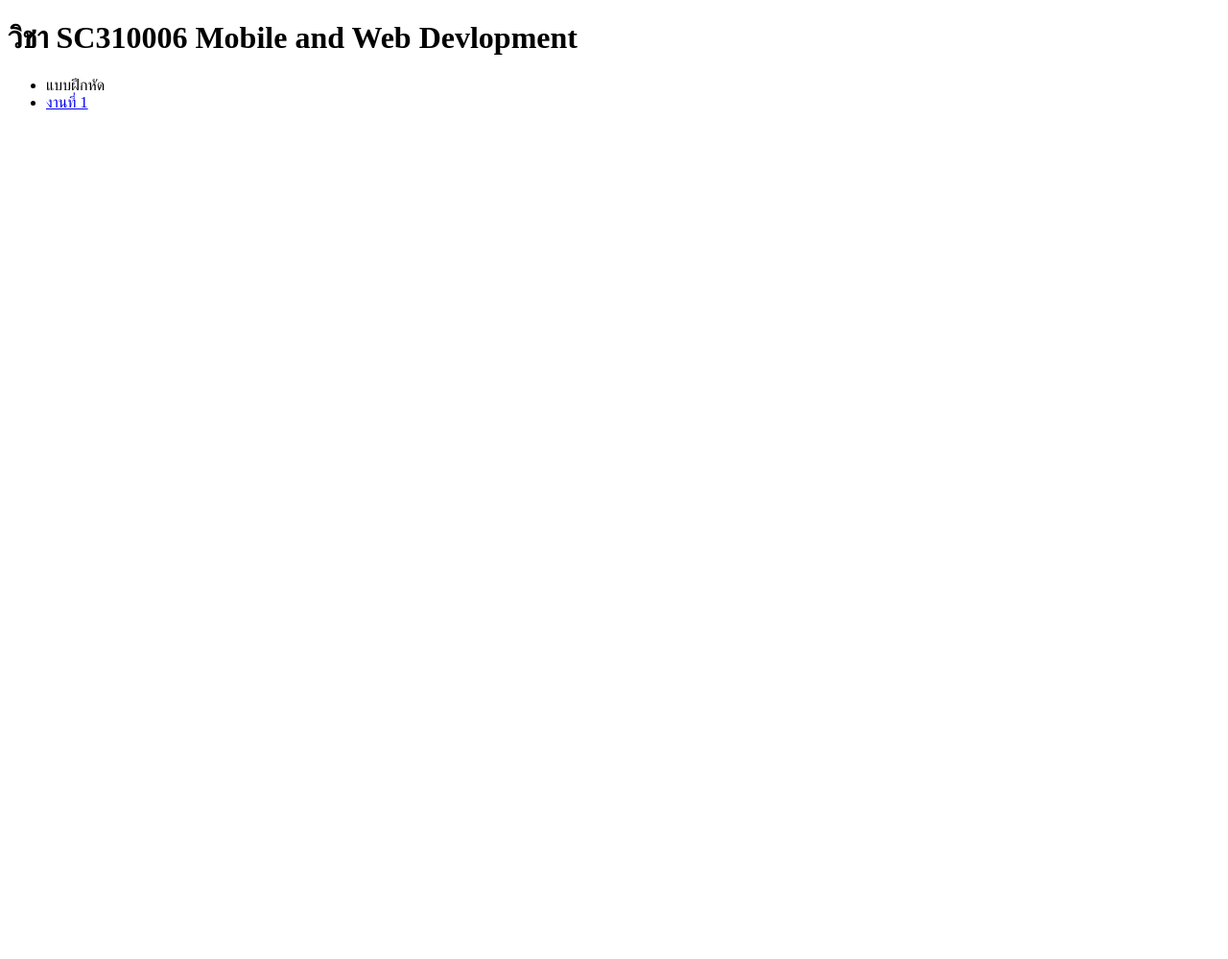
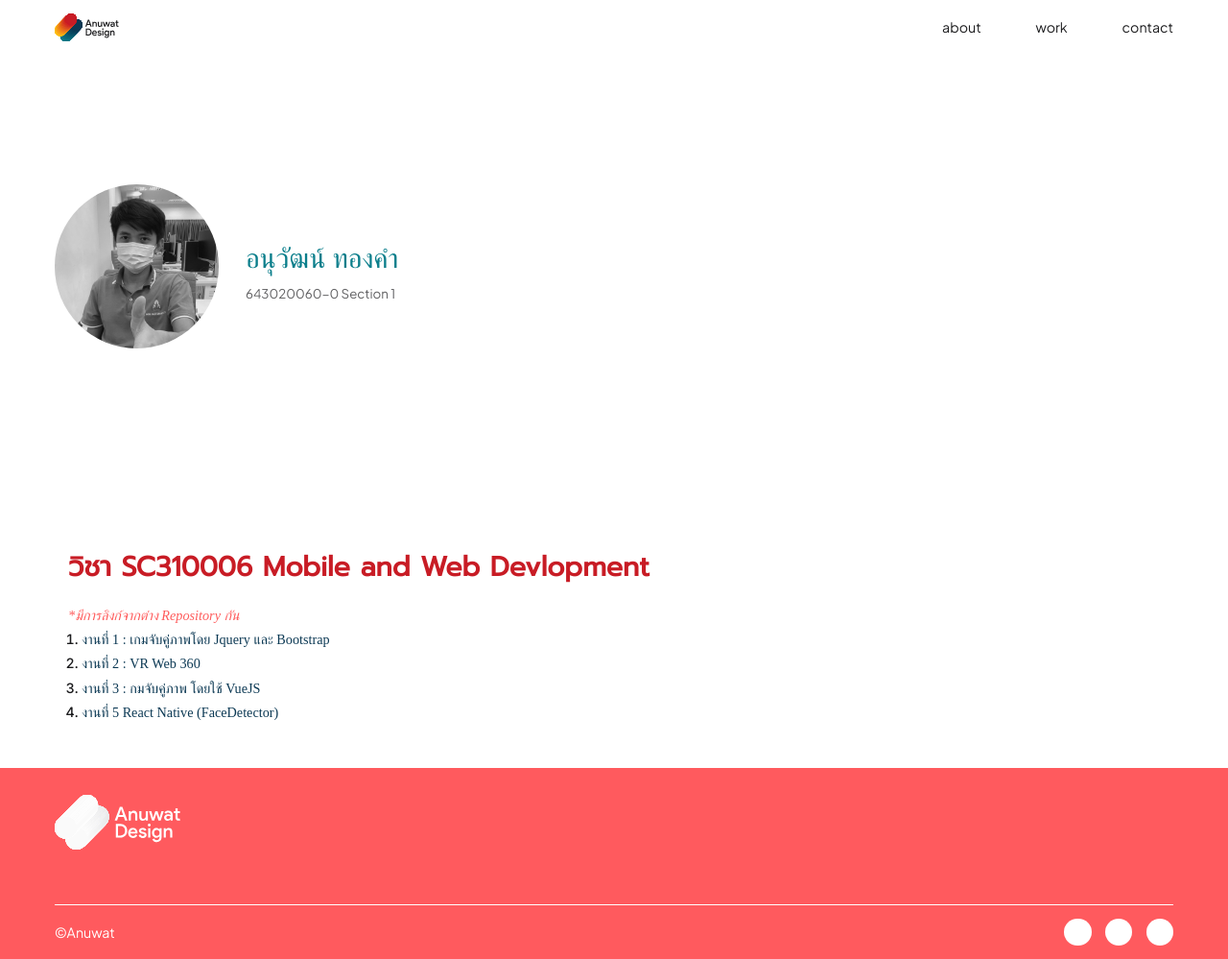
Before and after one commit to anuwat-thongkham/MobileApp, a plain HTML site: page index.html in a window 1280 px wide. Shown: the whole page at 96% size. Before the commit the page ends 800 px from the top, so only its background shows below. Drawn offline with nearby package versions, Linux system fonts and the light colour scheme; a web font is replaced by a local one.

Commit message:
complete work3

```diff
--- a/index.html
+++ b/index.html
@@ -1,21 +1,66 @@
 <!DOCTYPE html>
 <html lang="en">
+
 <head>
     <meta charset="UTF-8">
     <meta name="viewport" content="width=device-width, initial-scale=1.0">
-    <title>Document</title>
+
+    <link rel="stylesheet" href="/style/global.css">
+    <link rel="stylesheet" href="/style/navbar.css">
+    <link rel="stylesheet" href="/style/footer.css">
+    <link rel="stylesheet" href="/style/index.css">
+    <title>Anuwat Thongkham</title>
 </head>
+
 <body>
+    <div class="navbarContainer">
+        <div class="navbarWrapper">
+            <a class="navbarLogo" href="/index.html" title="Logo"></a>
+            <div class="navbarLinkContainer">
+                <a href="" class="navbarLink">about</a>
+                <a href="" class="navbarLink">work</a>
+                <a href="" class="navbarLink">contact</a>
+            </div>
+        </div>
+    </div>
     <div class="container">
+        <div class="secondSection">
+            <div class="wrapper">
+                <div class="bioContainer">
+                    <div class="profileImage"></div>
+                    <div class="bioName">อนุวัฒน์ ทองคำ</div>
+                    <div class="bioStudentData">643020060-0 Section 1</div>
+                </div>
+            </div>
+        </div>
         <div class="wrapper">
-            <h1 class="header">วิชา SC310006  Mobile and Web Devlopment</h1>
+            <h1 class="header">วิชา SC310006 Mobile and Web Devlopment</h1>
+            <p class="qoute">*มีการลิงก์จากต่าง Repository กัน</p>
             <div class="link-container">
-                <ul>
-                    <li>แบบฝึกหัด</li>
-                    <li><a href="./public/work1.html">งานที่ 1</a></li>
-                </ul>
+                <ol class="link">
+                    <li ><a class="link-item" href="./public/work1.html">งานที่ 1 : เกมจับคู่ภาพโดย Jquery และ Bootstrap</a></li>
+                    <li ><a class="link-item" href="https://anuwat-thongkham.github.io/aframe01/">งานที่ 2 : VR Web 360</a></li>
+                    <li ><a class="link-item" href="./public/work3.html">งานที่ 3 : กมจับคู่ภาพ โดยใช้ VueJS</a></li>
+                    <li ><a class="link-item" href="https://anuwat-thongkham.github.io/work5/">งานที่ 5 React Native (FaceDetector)</a></li>
+                </ol>
+            </div>
+        </div>
+    </div>
+    <div class="footerSection">
+        <div class="footerWrapper">
+            <div class="footerPrimaryContainer">
+                <a href="/index.html" class="footerLogo" title="Logo"></a>
+            </div>
+            <div class="footerSecondaryContainer">
+                <div class="footerCoppyRight">©Anuwat</div>
+                <div class="socailMediaContainer">
+                    <a href="" class="socialMedia" title="Socail Media"></a>
+                    <a href="" class="socialMedia" title="Socail Media"></a>
+                    <a href="" class="socialMedia" title="Socail Media"></a>
+                </div>
             </div>
         </div>
     </div>
 </body>
+
 </html>
--- /dev/null
+++ b/style/footer.css
@@ -0,0 +1,59 @@
+div.footerSection {
+    width: 100%;
+    height: calc(224 * var(--unit));
+    background: var(--primaryVariant);
+}
+
+div.footerWrapper {
+    width: calc(1312 * var(--unit));
+    height: 100%;
+    margin: 0 auto;
+}
+
+div.footerPrimaryContainer {
+    width: calc(1312 * var(--unit));
+    height: calc(160 * var(--unit));
+    display: flex;
+}
+
+a.footerLogo{
+    width: calc(153.6 * var(--unit));
+    height: calc(64 * var(--unit));
+    margin: calc(32 * var(--unit)) 0 0 0;
+    background: url("../asset/icon-white.svg") no-repeat center;
+    background-size: cover;
+    display: block;
+}
+div.footerSecondaryContainer {
+    width: calc(1312 * var(--unit));
+    height: calc(64 * var(--unit));
+    border-top: calc(1 * var(--unit)) solid var(--mono100);
+    display: flex;
+    align-items: center;
+}
+
+div.footerCoppyRight {
+    width: auto;
+    height: calc(48 * var(--unit));
+    font:400 calc(16 * var(--unit)) 'Plus Jakarta Sans';
+    color:var(--mono100);
+    display: flex;
+    align-items: center;
+}
+
+div.socailMediaContainer {
+    width: auto;
+    height: calc(32 * var(--unit));
+    margin: 0 0 0 auto;
+    display: flex;
+    align-items: center;
+    gap: calc(16 * var(--unit));
+}
+
+a.socialMedia {
+    width: calc(32 * var(--unit));
+    height: calc(32 * var(--unit));
+    border-radius: calc(16 * var(--unit));
+    display: block;
+    background: var(--mono100);
+}
--- /dev/null
+++ b/style/global.css
@@ -0,0 +1,60 @@
+@import url('https://fonts.googleapis.com/css2?family=IBM+Plex+Sans+Thai:wght@400;500;600;700&display=swap');
+@import url('https://fonts.googleapis.com/css2?family=Prompt::ital,wght@400;500;600;700&display=swap');
+@import url('https://fonts.googleapis.com/css2?family=Inter:wght@100;200;300;400;500;600;700&display=swap');
+@import url('https://fonts.googleapis.com/css2?family=Plus+Jakarta+Sans:wght@400;500;600;700;800&display=swap');
+@import url('https://fonts.googleapis.com/css2?family=Material+Symbols+Rounded:opsz,wght,FILL,GRAD@20..48,100..700,0..1,-50..200');
+
+
+* {
+    box-sizing: border-box;
+    margin: 0;
+    padding: 0;
+}
+
+:root {
+    --primary: #C81C25;
+    --primaryVariant: #FF5A5E;
+    --secondary: #0C3954;
+    --secondaryVariant: #0A7E8B;
+    --accent: #C0D7EA;
+
+    --warning: #FFC216;
+    --alert: #FF5C5C;
+
+    --mono100: #FFFFFF;
+    --mono200: #F5F5F7;
+    --mono300: #E8E8E9;
+    --mono400: #BBBBBC;
+    --mono500: #8E8E8F;
+    --mono600: #606062;
+    --mono700: #333335;
+    --mono800: #1C1C1E;
+    --mono900: #000000;
+
+}
+
+@media (min-aspect-ratio: 16/9) {
+    :root {
+        --unit: (1vh / 8.1);
+    }
+}
+
+@media (max-aspect-ratio: 16/9) {
+    :root {
+        --unit: (1vw / 14.4);
+    }
+}
+
+@media (orientation: portrait) and (max-width: 768px) {
+    :root {
+        --unit: (1vw / 51.2);
+    }
+}
+
+.material-symbols-rounded {
+    font-variation-settings:
+        'FILL' 0,
+        'wght' 200,
+        'GRAD' 0,
+        'opsz' 24
+}
--- /dev/null
+++ b/style/index.css
@@ -0,0 +1,75 @@
+.container{
+    width: 100%;
+    height: auto;
+    min-height: 100vh;
+}
+div.wrapper {
+    width: calc(1312 * var(--unit));
+    height: auto;
+    margin: 0 auto;
+}
+.header{
+    font:700 calc(32 * var(--unit)) 'Prompt';
+    color: var(--primary);
+    padding: calc(16 * var(--unit));
+}
+.qoute{
+    font:italic 400 calc(16 * var(--unit)) 'IBM Plex Sans Thai' ;
+    margin: calc(8 * var(--unit)) 0;
+    padding: 0 0 0 calc(16 * var(--unit));
+    color: var(--alert);
+}
+.link-container{
+    margin: 0 0 calc(128 * var(--unit)) 0;
+}
+.link{
+    padding: 0 0 0 calc(32 * var(--unit));
+}
+.link li{
+    margin: 0 0 calc(8 * var(--unit)) 0;
+    color: var(--mono800);
+    font:500 calc(16 * var(--unit)) 'Inter';
+}
+.link-item{
+    font:400 calc(16 * var(--unit)) 'IBM Plex Sans Thai';
+    text-decoration: none;
+    color: var(--secondary);
+}
+div.secondSection{
+    width: 100%;
+    height: calc(624 * var(--unit));
+}
+div.bioContainer{
+    width: calc(448 * var(--unit));
+    height: calc(192 * var(--unit));
+    position: absolute;
+    margin: calc(216 * var(--unit)) 0 0 0;
+    display: flex;
+}
+div.profileImage{
+    width: calc(192 * var(--unit));
+    height: calc(192 * var(--unit));
+    border-radius: calc(96 * var(--unit));
+    background: url('../asset/profileImage.png') no-repeat center;
+    background-size: cover;
+}
+div.bioName{
+    width: calc(224 * var(--unit));
+    height: calc(48 * var(--unit));
+    font: 500 calc(32 * var(--unit)) 'IBM Plex Sans Thai';
+    color:var(--secondaryVariant);
+    position: absolute;
+    margin: calc(64 * var(--unit)) 0 0 calc(224 * var(--unit));
+    display: flex;
+    align-items: center;
+}
+div.bioStudentData{
+    width: calc(224 * var(--unit));
+    height: calc(32 * var(--unit));
+    font: 400 calc(15 * var(--unit)) 'Plus Jakarta Sans';
+    color:var(--mono600);
+    position: absolute;
+    margin: calc(112 * var(--unit)) 0 0 calc(224 * var(--unit));
+    display: flex;
+    align-items: center;
+}
--- /dev/null
+++ b/style/navbar.css
@@ -0,0 +1,46 @@
+div.navbarContainer {
+    width: 100%;
+    height: calc(64 * var(--unit));
+    display: grid;
+    place-items: center;
+    position: fixed;
+    top: 0;
+    left: 0;
+    background: var(--mono100);
+    z-index: 100;
+ }
+
+ div.navbarWrapper {
+    width: calc(1312 * var(--unit));
+    height: calc(64 * var(--unit));
+    display: flex;
+    align-items: center;
+ }
+
+ a.navbarLogo {
+    width: calc(76.8 * var(--unit));
+    height: calc(32 * var(--unit));
+    background: url("../asset/icon-color.svg") no-repeat;
+    background-size: cover;
+ }
+
+ div.navbarLinkContainer {
+    width: auto;
+    height: calc(48 * var(--unit));
+    margin: auto 0 auto auto;
+    display: flex;
+    gap: calc(64 * var(--unit));
+ }
+
+ a.navbarLink {
+    width: auto;
+    height: calc(48 * var(--unit));
+    display: flex;
+    align-items: center;
+    font: 400 calc(16 * var(--unit)) 'Plus Jakarta Sans';
+    color: var(--mono800);
+    text-decoration: none;
+ }
+ a.navbarLink:hover{
+    text-decoration: underline;
+ }
```
Also changed, not shown: public/work3.html (added, +119 -0 lines), asset/icon-color.svg (added), asset/icon-white.svg (added), asset/profileImage.png (added), public/work3/hi.svg (added).
